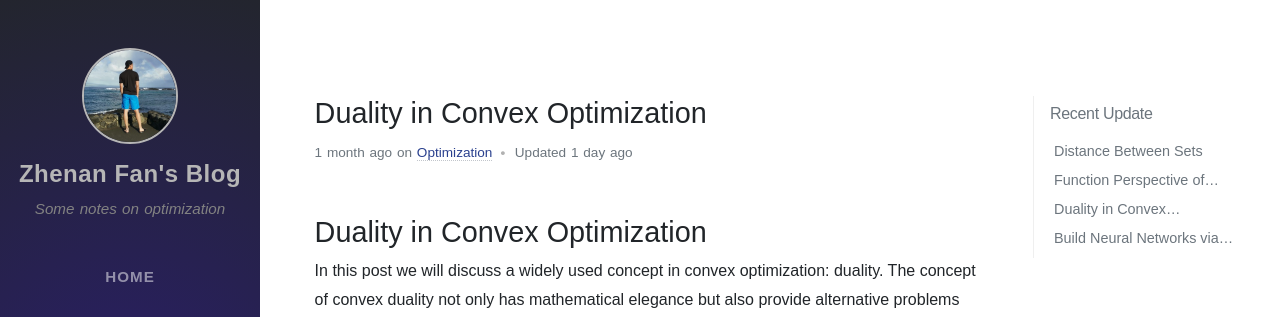
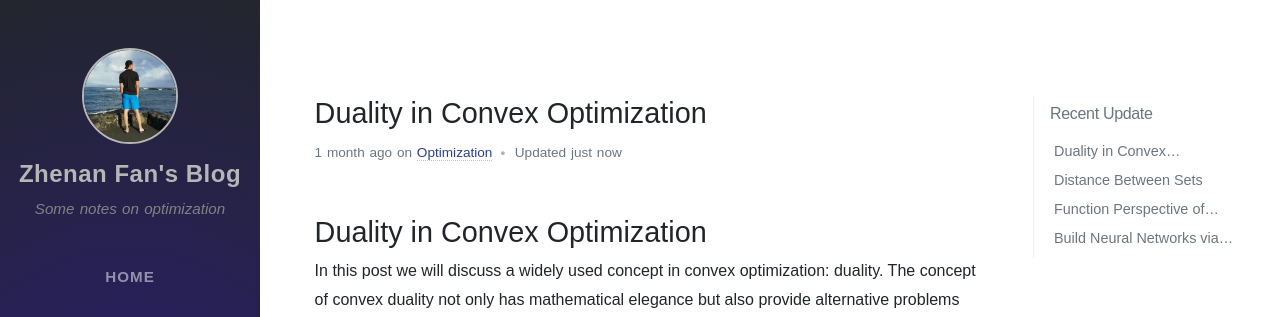
Before and after one commit to ZhenanFanUBC/ZhenanFanUBC.github.io, a Jekyll site: the page built from _posts/2020-01-10-duality-in-convex-optimization.md, in a window 1280 px wide and 900 px high. Shown: the top 317 px of the window. Built offline with Jekyll 4.4.1, drawn with Linux system fonts in a browser that asks for light colours; nearby versions of some CDN libraries; some web fonts are replaced; formulas are drawn with MathJax 3; comment, search, counter and statistics services are not loaded; part of the change alters nothing that is shown.

```diff
--- a/_posts/2020-01-10-duality-in-convex-optimization.md
+++ b/_posts/2020-01-10-duality-in-convex-optimization.md
@@ -5,7 +5,7 @@ categories: [Optimization]
 tags: [Duality]
 toc: false
 seo:
-  date_modified: 2020-02-21 20:08:52 -0800
+  date_modified: 2020-02-23 16:42:13 -0800
 ---
 # Duality in Convex Optimization
 
```
